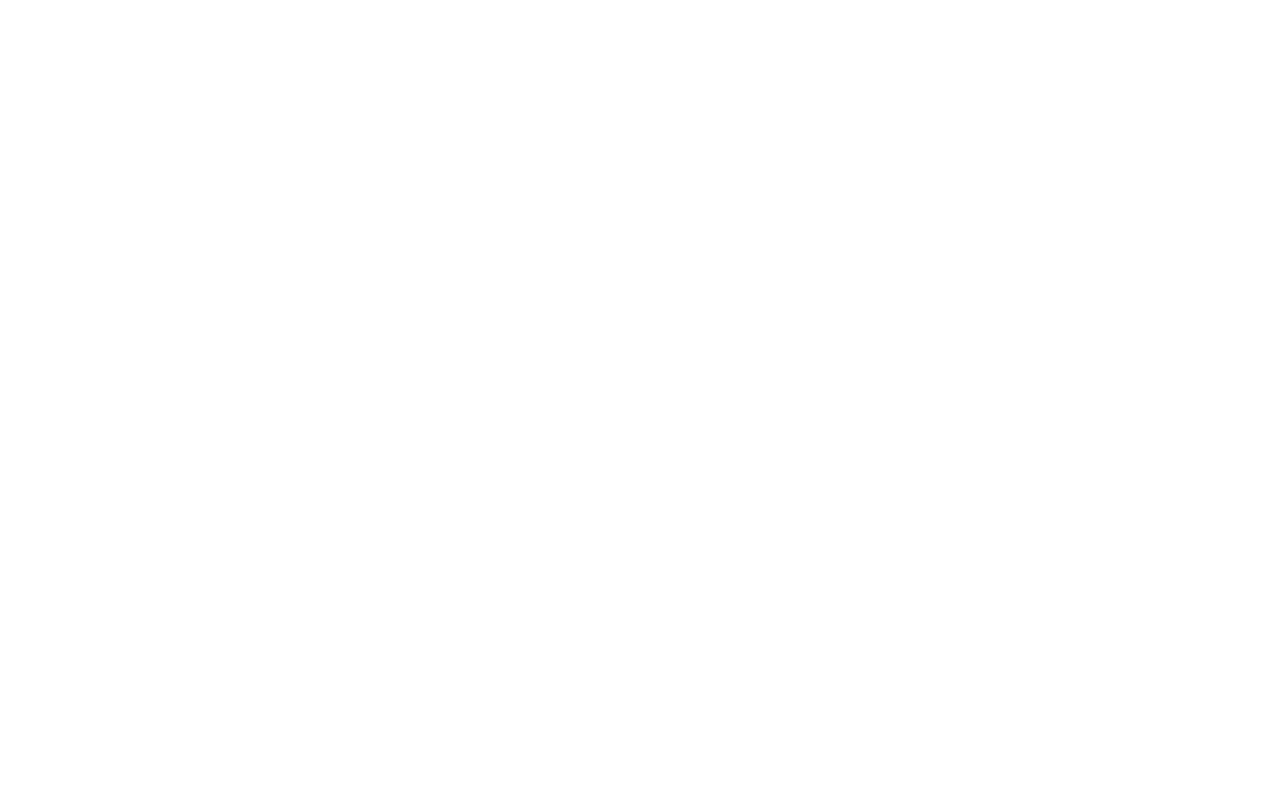
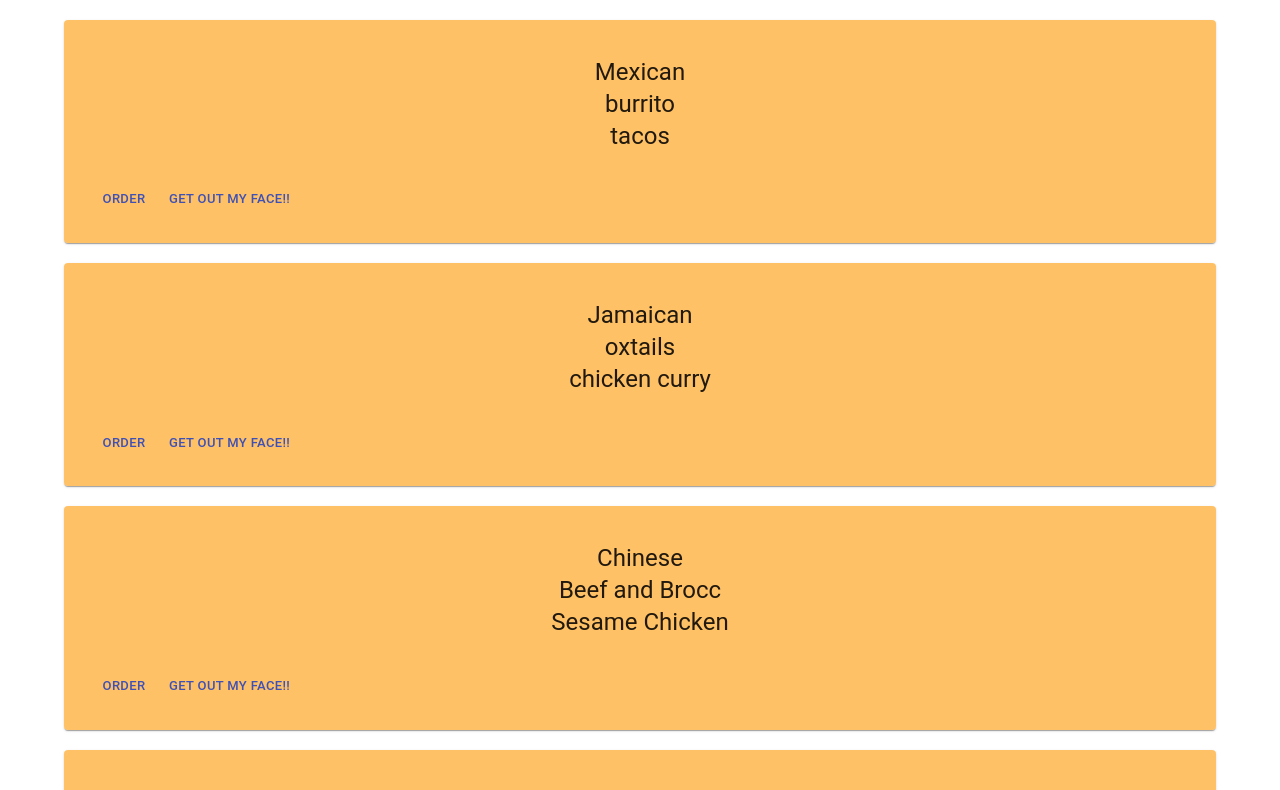
Before and after one commit to stayflyndev/backup, a React (Create React App) app: page /shop in a window 1280 px wide. Shown: the top 790 px of the page. Built offline with nearby package versions, Linux system fonts and the light colour scheme; grey boxes are pictures that could not be loaded.

Commit message:
mapping over item array of objs

```diff
--- a/src/App.css
+++ b/src/App.css
@@ -36,3 +36,12 @@
     transform: rotate(360deg);
   }
 }
+
+.container{
+  padding: 20px
+}
+
+.padding{
+  margin: 20px;
+  background-color: 'red'
+}
--- a/src/App.js
+++ b/src/App.js
@@ -5,9 +5,8 @@
 import MexicanPage from './pages/Categories/Mexican/Mexican.component'
 import BBQPage from './pages/Categories/Bbq/Bbq.component'
 import ChinesePage from './pages/Categories/Chinese/Chinese.component'
-
-
  import JamaicanPage from './pages/Categories/Jamaican/Jamaican.component'
+ import Shop from './pages/Shop/Shop.component'
 
 
 function App() {
@@ -22,6 +21,7 @@
       <Route  path='/jamaican/' component={JamaicanPage} />
       <Route  path='/chinese/' component={ChinesePage} />
       <Route  path='/bbq/' component={BBQPage} />
+      <Route path='/shop' component={Shop} />
 
 
 
--- a/src/components/Cat/FoodCategoryItem.component.jsx
+++ b/src/components/Cat/FoodCategoryItem.component.jsx
@@ -13,6 +13,7 @@
              <GridListTileBar key={id}
                    title={title}
                    subtitle={<span>Prices Starting at: {price} </span>}
+                   subtitle={<span>CLICK HERE TO ORDER</span>}
                />
 
         </div>
--- a/src/components/Cat/FoodList.component.jsx
+++ b/src/components/Cat/FoodList.component.jsx
@@ -23,14 +23,13 @@
 
 
     render() {
-        console.log(this.state)
 
         return (
 
             <Container >
                 <GridList cellHeight={180} className>
                     <GridListTile key="Subheader" cols={2} style={{ height: 'auto' }} >
-                        <ListSubheader component="div">Where Food is Bae</ListSubheader>
+                        <ListSubheader component="div"><h1>Where Food is Bae</h1></ListSubheader>
                     </GridListTile>
                     {this.state.listitems.map(({ id, title, link, price, img }) => (
                         <GridListTile key={id}>
--- /dev/null
+++ b/src/components/Preview/PreviewItems.component.jsx
@@ -0,0 +1,70 @@
+import React from 'react'
+import Card from '@material-ui/core/Card';
+import CardActionArea from '@material-ui/core/CardActionArea';
+import CardActions from '@material-ui/core/CardActions';
+import CardContent from '@material-ui/core/CardContent';
+import CardMedia from '@material-ui/core/CardMedia';
+import Button from '@material-ui/core/Button';
+import Typography from '@material-ui/core/Typography';
+import { makeStyles } from '@material-ui/core/styles';
+import '../../App.css'
+
+
+const useStyles = makeStyles({
+    card: {
+        padding: '20px',
+        margin: '20px',
+        backgroundColor: '#ff980099'
+    },
+    media: {
+        height: 140,
+    }
+});
+
+
+function PreviewItems({ items, title }) {
+    const classes = useStyles();
+    console.log({ items })
+    return (
+        <div className="padding">
+
+            <Card className={classes.card}>
+                <CardActionArea>
+                    <CardMedia
+                        className
+                        image="/static/images/cards/contemplative-reptile.jpg"
+                        title="Contemplative Reptile"
+                    />
+                    <CardContent>
+                        <Typography gutterBottom variant="h5" component="h2">
+                            {title}
+                            {items
+                                .filter((item, idx) => idx < 2)
+                                .map(item => (
+                                    <div>
+
+                                        {item.name}
+                                    </div>
+                                ))}
+
+                        </Typography>
+                        <Typography variant="body2" color="textSecondary" component="p">
+
+                        </Typography>
+                    </CardContent>
+                </CardActionArea>
+                <CardActions>
+                    <Button size="small" color="primary">
+                        ORDER
+        </Button>
+                    <Button size="small" color="primary">
+                        GET OUT MY FACE!!
+        </Button>
+                </CardActions>
+            </Card>
+
+        </div>
+    )
+}
+
+export default PreviewItems;
--- a/src/pages/Categories/Bbq/Bbq.component.jsx
+++ b/src/pages/Categories/Bbq/Bbq.component.jsx
@@ -37,8 +37,7 @@
 
     render() {
         return (
-            <div>
-jjj
+            <div>BBQ COMPONENT
             </div>
         );
     }
--- /dev/null
+++ b/src/pages/Shop/Shop.component.jsx
@@ -0,0 +1,47 @@
+import React, { Component } from 'react';
+import COLLECTIONS from './collections.js'
+import PreviewItems from '../../components/Preview/PreviewItems.component'
+import { Container } from '@material-ui/core';
+import Card from '@material-ui/core/Card';
+import CardActionArea from '@material-ui/core/CardActionArea';
+import CardActions from '@material-ui/core/CardActions';
+import CardContent from '@material-ui/core/CardContent';
+import CardMedia from '@material-ui/core/CardMedia';
+import Button from '@material-ui/core/Button';
+import Typography from '@material-ui/core/Typography';
+import { makeStyles } from '@material-ui/core/styles';
+
+
+class Shop extends Component {
+    constructor(props) {
+        super(props);
+
+            this.state ={
+                collections: COLLECTIONS
+            }
+    }
+
+
+    render() {
+
+        return (
+
+            <div>
+                <Container>
+                {this.state.collections.map(({ id, title, link,  img, items, routeName }) => (
+
+                    <PreviewItems title={title} routeName={routeName}  items={items}/>
+
+
+
+                ))}
+
+                </Container>
+
+            </div>
+        );
+    }
+}
+
+
+export default Shop;
--- /dev/null
+++ b/src/pages/Shop/collections.js
@@ -0,0 +1,237 @@
+const COLLECTIONS = [
+    {
+      id: 1,
+      title: 'Mexican',
+      routeName: 'mexican',
+      items: [
+        {
+          id: 1,
+          name: 'burrito',
+          imageUrl: 'https://i.ibb.co/ZYW3VTp/brown-brim.png',
+          price: 25
+        },
+        {
+          id: 2,
+          name: 'tacos',
+          imageUrl: 'https://i.ibb.co/ypkgK0X/blue-beanie.png',
+          price: 18
+        },
+        {
+          id: 3,
+          name: 'enchiladas',
+          imageUrl: 'https://i.ibb.co/QdJwgmp/brown-cowboy.png',
+          price: 35
+        },
+        {
+          id: 4,
+          name: 'tortas',
+          imageUrl: 'https://i.ibb.co/RjBLWxB/grey-brim.png',
+          price: 25
+        },
+        {
+          id: 5,
+          name: 'tamales',
+          imageUrl: 'https://i.ibb.co/YTjW3vF/green-beanie.png',
+          price: 18
+        },
+        {
+          id: 6,
+          name: 'menudo',
+          imageUrl: 'https://i.ibb.co/rKBDvJX/palm-tree-cap.png',
+          price: 14
+        },
+        {
+          id: 7,
+          name: 'beans',
+          imageUrl: 'https://i.ibb.co/bLB646Z/red-beanie.png',
+          price: 18
+        },
+        {
+          id: 8,
+          name: 'rice',
+          imageUrl: 'https://i.ibb.co/1f2nWMM/wolf-cap.png',
+          price: 14
+        },
+        {
+          id: 9,
+          name: 'chorros',
+          imageUrl: 'https://i.ibb.co/X2VJP2W/blue-snapback.png',
+          price: 16
+        }
+      ]
+    },
+    {
+      id: 2,
+      title: 'Jamaican',
+      routeName: 'jamaican',
+      items: [
+        {
+          id: 10,
+          name: 'oxtails',
+          imageUrl: 'https://i.ibb.co/0s3pdnc/adidas-nmd.png',
+          price: 220
+        },
+        {
+          id: 11,
+          name: 'chicken curry',
+          imageUrl: 'https://i.ibb.co/dJbG1cT/yeezy.png',
+          price: 280
+        },
+        {
+          id: 12,
+          name: 'lamb curry',
+          imageUrl: 'https://i.ibb.co/bPmVXyP/black-converse.png',
+          price: 110
+        },
+        {
+          id: 13,
+          name: 'jerk chicken',
+          imageUrl: 'https://i.ibb.co/1RcFPk0/white-nike-high-tops.png',
+          price: 160
+        },
+        {
+          id: 14,
+          name: 'jamaican patty',
+          imageUrl: 'https://i.ibb.co/QcvzydB/nikes-red.png',
+          price: 160
+        },
+        {
+          id: 15,
+          name: 'stewed chicken',
+          imageUrl: 'https://i.ibb.co/fMTV342/nike-brown.png',
+          price: 160
+        }
+      ]
+    },
+    {
+      id: 3,
+      title: 'Chinese',
+      routeName: 'chinese',
+      items: [
+        {
+          id: 18,
+          name: 'Beef and Brocc',
+          imageUrl: 'https://i.ibb.co/XzcwL5s/black-shearling.png',
+          price: 125
+        },
+        {
+          id: 19,
+          name: 'Sesame Chicken',
+          imageUrl: 'https://i.ibb.co/mJS6vz0/blue-jean-jacket.png',
+          price: 90
+        },
+        {
+          id: 20,
+          name: 'Shrimp Lo Mein',
+          imageUrl: 'https://i.ibb.co/N71k1ML/grey-jean-jacket.png',
+          price: 90
+        },
+        {
+          id: 21,
+          name: 'Fried Rice',
+          imageUrl: 'https://i.ibb.co/s96FpdP/brown-shearling.png',
+          price: 165
+        },
+        {
+          id: 22,
+          name: 'Happy Family',
+          imageUrl: 'https://i.ibb.co/M6hHc3F/brown-trench.png',
+          price: 185
+        }
+      ]
+    },
+    {
+      id: 4,
+      title: 'Italian',
+      routeName: 'italian',
+      items: [
+        {
+          id: 23,
+          name: 'Pizza',
+          imageUrl: 'https://i.ibb.co/7CQVJNm/blue-tank.png',
+          price: 25
+        },
+        {
+          id: 24,
+          name: 'Spaghetti',
+          imageUrl: 'https://i.ibb.co/4W2DGKm/floral-blouse.png',
+          price: 20
+        },
+        {
+          id: 25,
+          name: 'Alfredo',
+          imageUrl: 'https://i.ibb.co/KV18Ysr/floral-skirt.png',
+          price: 80
+        },
+        {
+          id: 26,
+          name: 'Crusty Parm',
+          imageUrl: 'https://i.ibb.co/N3BN1bh/red-polka-dot-dress.png',
+          price: 80
+        },
+        {
+          id: 27,
+          name: 'Eggplant Parm',
+          imageUrl: 'https://i.ibb.co/KmSkMbH/striped-sweater.png',
+          price: 45
+        },
+        {
+          id: 28,
+          name: 'Lasagna',
+          imageUrl: 'https://i.ibb.co/v1cvwNf/yellow-track-suit.png',
+          price: 135
+        },
+        {
+          id: 29,
+          name: 'Ravioli',
+          imageUrl: 'https://i.ibb.co/qBcrsJg/white-vest.png',
+          price: 20
+        }
+      ]
+    },
+    {
+      id: 5,
+      title: 'BBQ',
+      routeName: 'BBQ',
+      items: [
+        {
+          id: 30,
+          name: 'BBQ Beef Ribs',
+          imageUrl: 'https://i.ibb.co/xJS0T3Y/camo-vest.png',
+          price: 325
+        },
+        {
+          id: 31,
+          name: 'Grilled Chicken',
+          imageUrl: 'https://i.ibb.co/qMQ75QZ/floral-shirt.png',
+          price: 20
+        },
+        {
+          id: 32,
+          name: 'Brisket',
+          imageUrl: 'https://i.ibb.co/55z32tw/long-sleeve.png',
+          price: 25
+        },
+        {
+          id: 33,
+          name: 'Smoked Sausage',
+          imageUrl: 'https://i.ibb.co/RvwnBL8/pink-shirt.png',
+          price: 25
+        },
+        {
+          id: 34,
+          name: 'Grilled Burger',
+          imageUrl: 'https://i.ibb.co/VpW4x5t/roll-up-jean-shirt.png',
+          price: 40
+        },
+        {
+          id: 35,
+          name: 'Grilled Corn',
+          imageUrl: 'https://i.ibb.co/mh3VM1f/polka-dot-shirt.png',
+          price: 25
+        }
+      ]
+    }
+  ];
+
+  export default COLLECTIONS;
```
